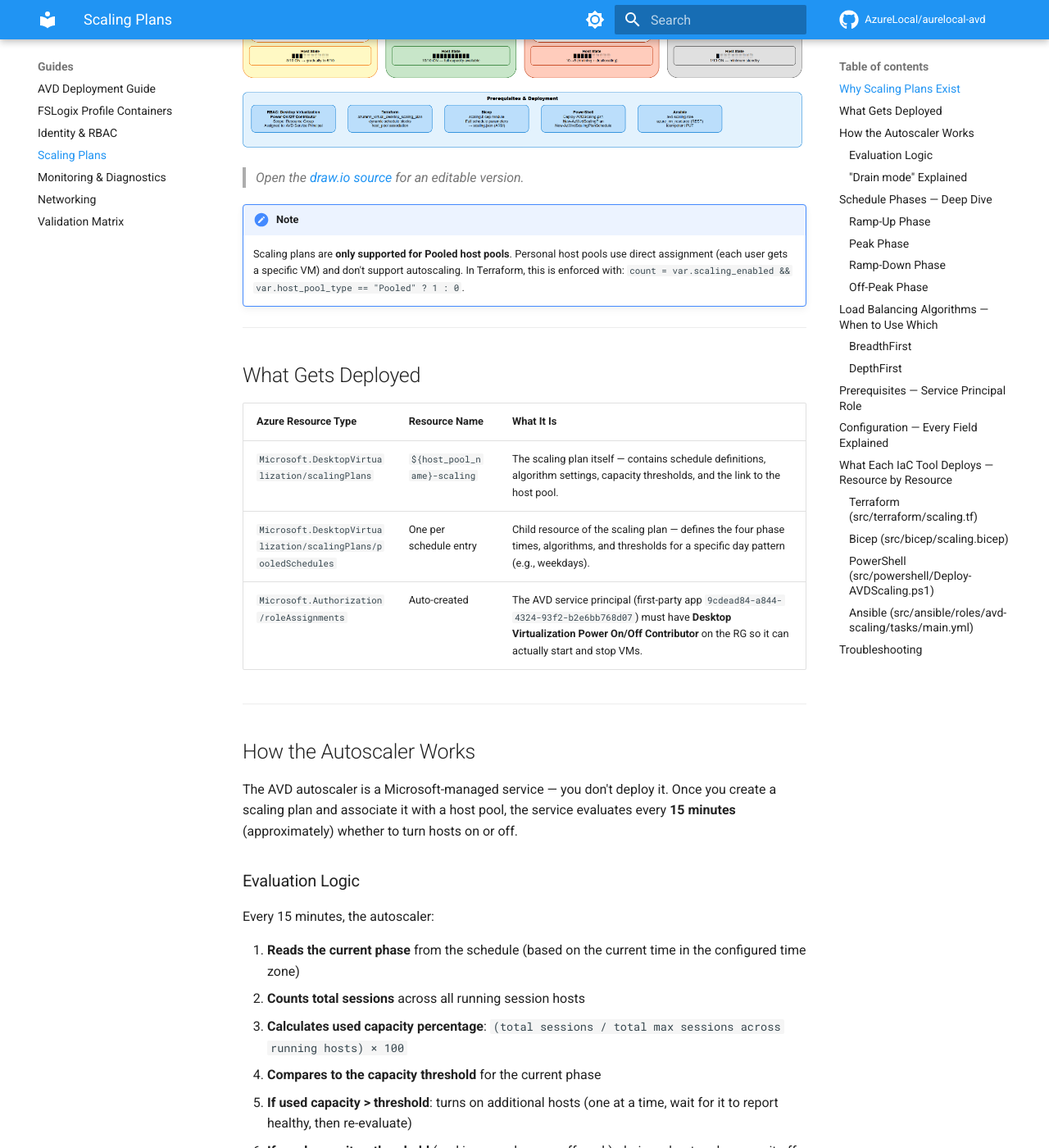
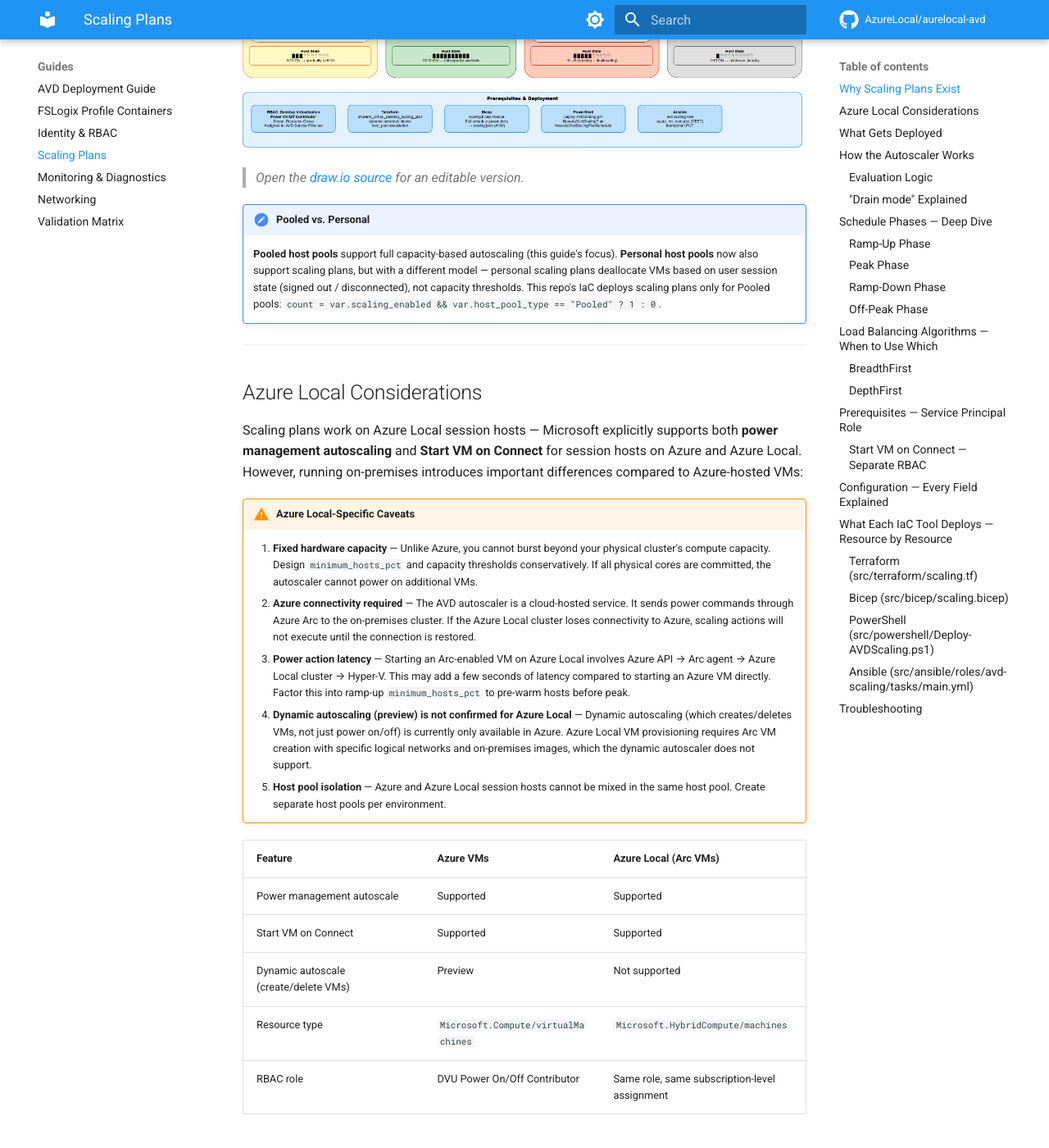
Before and after one commit to AzureLocal/aurelocal-avd, an MkDocs documentation site: the page built from docs/guides/scaling.md, in a window 1280 px wide and 1400 px high, scrolled down 750 px. Shown: the whole window at 82% size. Built offline with MkDocs 1.6.1 and Material for MkDocs 9.7.7, drawn with Linux system fonts in a browser that asks for light colours; comment, search, counter and statistics services are not loaded; some of the changed text lies outside the part shown.

Commit message:
docs: add Azure Local scaling caveats, Start VM on Connect RBAC, Personal pool correction
- scaling.md: Replace inaccurate 'Personal not supported' note with correct
  Pooled vs Personal explanation (Personal now supports scaling plans)
- scaling.md: Add new 'Azure Local Considerations' section with 5 caveats:
  fixed hardware, Azure connectivity, power action latency, dynamic autoscale
  not supported, host pool isolation
- scaling.md: Add Azure Local vs Azure feature comparison table
- scaling.md: Add Start VM on Connect RBAC section with role details and
  tip on using it together with scaling plans
- scaling.md: Fix troubleshooting row for Personal host pool error
- architecture.md: Add Scaling Plan to Key Components table

````diff
--- a/docs/guides/scaling.md
+++ b/docs/guides/scaling.md
@@ -12,8 +12,29 @@
 
 > *Open the [draw.io source](../assets/diagrams/avd-scaling.drawio) for an editable version.*
 
-!!! note
-    Scaling plans are **only supported for Pooled host pools**. Personal host pools use direct assignment (each user gets a specific VM) and don't support autoscaling. In Terraform, this is enforced with: `count = var.scaling_enabled && var.host_pool_type == "Pooled" ? 1 : 0`.
+!!! note "Pooled vs. Personal"
+    **Pooled host pools** support full capacity-based autoscaling (this guide's focus). **Personal host pools** now also support scaling plans, but with a different model — personal scaling plans deallocate VMs based on user session state (signed out / disconnected), not capacity thresholds. This repo's IaC deploys scaling plans only for Pooled pools: `count = var.scaling_enabled && var.host_pool_type == "Pooled" ? 1 : 0`.
+
+---
+
+## Azure Local Considerations
+
+Scaling plans work on Azure Local session hosts — Microsoft explicitly supports both **power management autoscaling** and **Start VM on Connect** for session hosts on Azure and Azure Local. However, running on-premises introduces important differences compared to Azure-hosted VMs:
+
+!!! warning "Azure Local-Specific Caveats"
+    1. **Fixed hardware capacity** — Unlike Azure, you cannot burst beyond your physical cluster's compute capacity. Design `minimum_hosts_pct` and capacity thresholds conservatively. If all physical cores are committed, the autoscaler cannot power on additional VMs.
+    2. **Azure connectivity required** — The AVD autoscaler is a cloud-hosted service. It sends power commands through Azure Arc to the on-premises cluster. If the Azure Local cluster loses connectivity to Azure, scaling actions will not execute until the connection is restored.
+    3. **Power action latency** — Starting an Arc-enabled VM on Azure Local involves Azure API → Arc agent → Azure Local cluster → Hyper-V. This may add a few seconds of latency compared to starting an Azure VM directly. Factor this into ramp-up `minimum_hosts_pct` to pre-warm hosts before peak.
+    4. **Dynamic autoscaling (preview) is not confirmed for Azure Local** — Dynamic autoscaling (which creates/deletes VMs, not just power on/off) is currently only available in Azure. Azure Local VM provisioning requires Arc VM creation with specific logical networks and on-premises images, which the dynamic autoscaler does not support.
+    5. **Host pool isolation** — Azure and Azure Local session hosts cannot be mixed in the same host pool. Create separate host pools per environment.
+
+| Feature | Azure VMs | Azure Local (Arc VMs) |
+|---|---|---|
+| Power management autoscale | Supported | Supported |
+| Start VM on Connect | Supported | Supported |
+| Dynamic autoscale (create/delete VMs) | Preview | Not supported |
+| Resource type | `Microsoft.Compute/virtualMachines` | `Microsoft.HybridCompute/machines` |
+| RBAC role | DVU Power On/Off Contributor | Same role, same subscription-level assignment |
 
 ---
 
@@ -171,6 +192,23 @@
 
 This role assignment is **not** created by the scaling plan itself — your identity deployment (or a separate step) must create it. If this role is missing, the scaling plan will evaluate correctly but fail to actually start or stop VMs, and you'll see errors in the scaling plan diagnostics log.
 
+### Start VM on Connect — Separate RBAC
+
+**Start VM on Connect** is a complementary feature (configured on the host pool, not the scaling plan) that powers on a session host when a user tries to connect and no running host is available. It is explicitly supported on both Azure and Azure Local.
+
+| Property | Value |
+|---|---|
+| Feature | Start VM on Connect (host pool property) |
+| Required Role | `Desktop Virtualization Power On Contributor` |
+| Scope | Subscription containing session host VMs |
+| Config field | `control_plane.start_vm_on_connect: true` |
+
+!!! tip
+    Use **Start VM on Connect** together with scaling plans. During ramp-up, the scaling plan pre-warms hosts. During off-peak, if the scaling plan has powered off most hosts, Start VM on Connect ensures an after-hours user can still trigger a host to start automatically.
+
+!!! note
+    The RBAC roles are different: scaling plans need **Power On/Off Contributor** (can start AND stop), while Start VM on Connect needs **Power On Contributor** (can only start). Both must be assigned at the subscription level for Azure Local to work correctly.
+
 ---
 
 ## Configuration — Every Field Explained
@@ -178,7 +216,7 @@
 ```yaml
 scaling:
   enabled: true                        # Master toggle. If false, no scaling plan is deployed.
-                                       # Host pool must be Pooled — Personal is not supported.
+                                       # This repo deploys Pooled-type scaling plans only.
   time_zone: "Eastern Standard Time"   # Windows time zone name (NOT IANA/Linux format).
                                        # The autoscaler evaluates phase start times in this zone.
                                        # Common values: "Eastern Standard Time", "Pacific Standard Time",
@@ -306,6 +344,6 @@
 | Scaling plan shows "Enabled" in portal but VMs never start | The AVD service principal (`9cdead84-...`) doesn't have `Desktop Virtualization Power On/Off Contributor` on the RG | Assign the role to the first-party app on the resource group scope |
 | VMs start but users can't connect | Scaling plan starts VMs but they take 2-5 min to register as available in the host pool | This is normal — Windows boot + AVD agent registration takes time. Increase `minimum_hosts_pct` in ramp-up to have more hosts pre-warmed. |
 | Users are forcefully logged off at 5 PM | `force_logoff: true` and `wait_time_minutes: 0` | Set `wait_time_minutes` to a reasonable value (15-30) and enable `notification_message` |
-| "This scaling plan is not supported for this type of host pool" | Scaling plan assigned to a Personal host pool | Scaling plans only work with Pooled host pools. For Personal, use Start VM on Connect instead. |
+| "This scaling plan is not supported for this type of host pool" | Pooled scaling plan assigned to a Personal host pool (or vice versa) | Scaling plan type must match host pool type. Pooled plans use capacity thresholds; Personal plans use session-state-based deallocation. This repo deploys Pooled-type scaling plans only. For Personal host pools, use Start VM on Connect and/or create a Personal-type scaling plan. |
 | Scaling plan diagnostics show evaluation failures | Incorrect `time_zone` value — must be a Windows time zone name, not IANA | Use `[System.TimeZoneInfo]::GetSystemTimeZones()` in PowerShell to list valid names |
 | Hosts oscillate — turning on and off repeatedly | `capacity_threshold_pct` too close to actual utilization — e.g., threshold is 60% and usage bounces between 55-65% | Increase the gap: raise peak threshold to 75% or lower ramp-down threshold to 50% |
````
Also changed, not shown: docs/architecture.md (+1 -0 lines).
